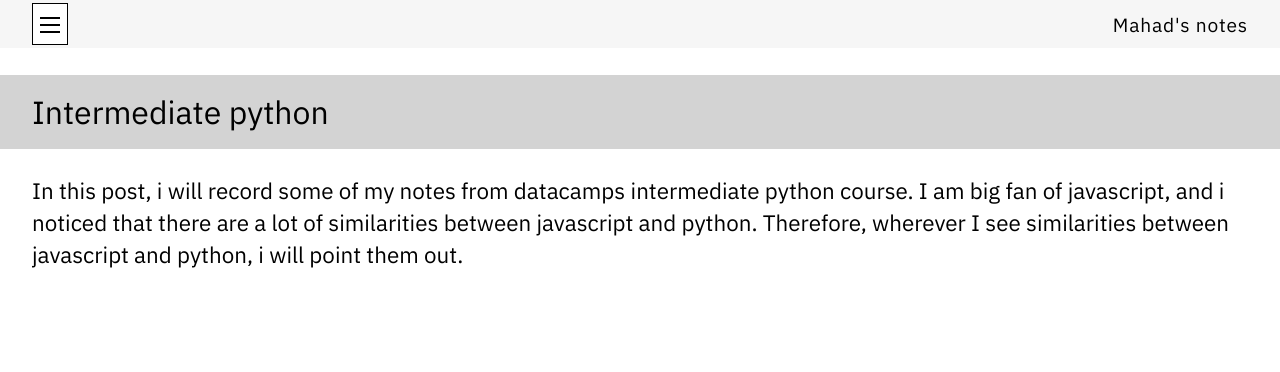
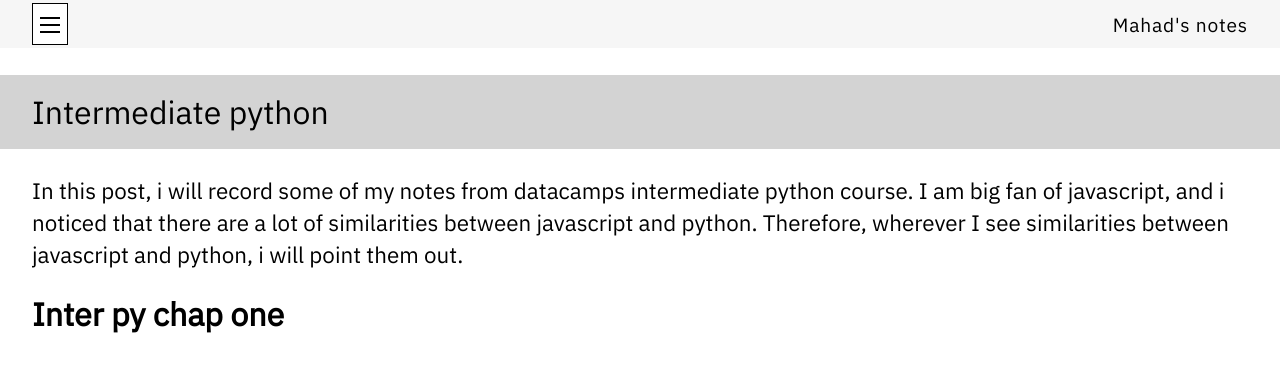
Before and after one commit to Elir-Mahad/notes, a Next.js app: page /intermediate-python in a window 1280 px wide. Shown: the top 372 px of the page. Built offline with nearby package versions, Linux system fonts and the light colour scheme.

Commit message:
enhance(interpy): add interpyone #2

```diff
--- a/pages/intermediate-python.js
+++ b/pages/intermediate-python.js
@@ -7,6 +7,7 @@ import {
 } from "../styles/Styles.js";
 // import Resources from "../components/Resources";
 import style from "../styles/Home.module.css";
+import InterPyOne from "../components/interpychaps/InterPyOne.js";
 //
 function InterPython() {
   return (
@@ -32,6 +33,7 @@ function InterPython() {
           i will point them out.{" "}
         </Sentence>
         {/*  */}
+        <InterPyOne />
       </BlogBody>
       {/* <Resources
         //
```
